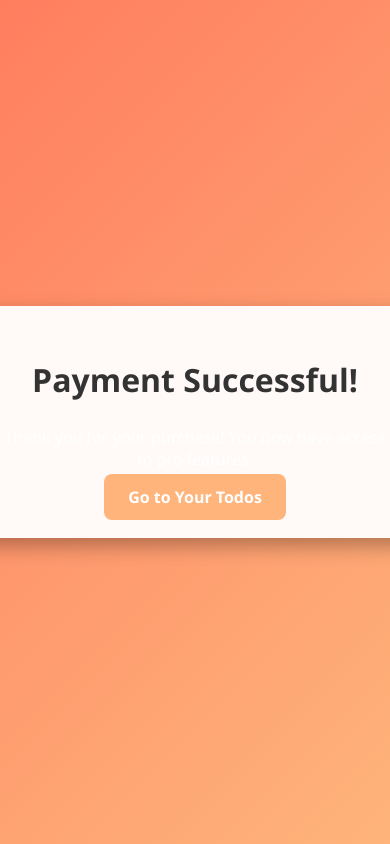
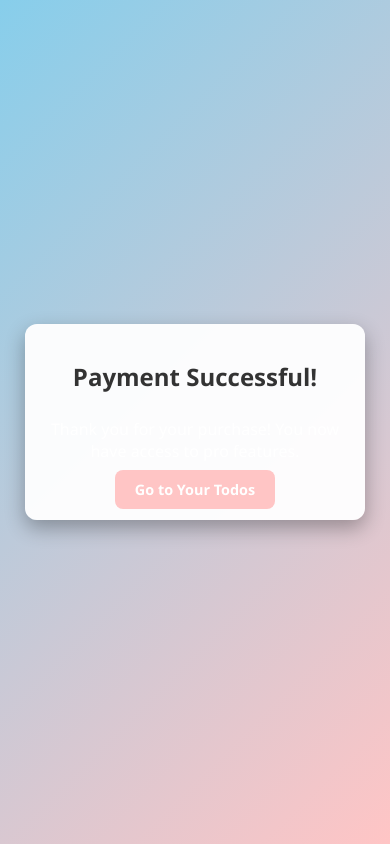
Before and after one commit to Sivi2002/dendrite.ai_todo, a Flask app: page /payment_success in a window 390 px wide. Run offline with Flask 3, Linux system fonts and the light colour scheme; a user stored in the database is signed in.

Commit message:
payment.css

```diff
--- a/flask_todo/static/css/payment.css
+++ b/flask_todo/static/css/payment.css
@@ -1,5 +1,5 @@
 body {
-    background: linear-gradient(135deg, #ff7e5f, #feb47b);
+    background: linear-gradient(135deg, #87CEEB, #FFC5C5);
     color: #fff;
     min-height: 100vh;
     display: flex;
@@ -28,7 +28,7 @@
 }
 
 .btn-primary {
-    background-color: #feb47b;
+    background-color: #FFC5C5;
     border: none;
     border-radius: 8px;
     padding: 12px 24px;
@@ -41,6 +41,20 @@
 }
 
 .btn-primary:hover {
-    background-color: #ff6f61;
+    background-color: #87CEEB;
     transform: translateY(-2px);
 }
+
+@media (max-width: 576px) {
+    .container {
+        padding: 20px;
+        max-width: 300px;
+    }
+    h1 {
+        font-size: 1.5rem;
+    }
+    .btn-primary {
+        padding: 10px 20px;
+        font-size: 0.9rem;
+    }
+}
```
